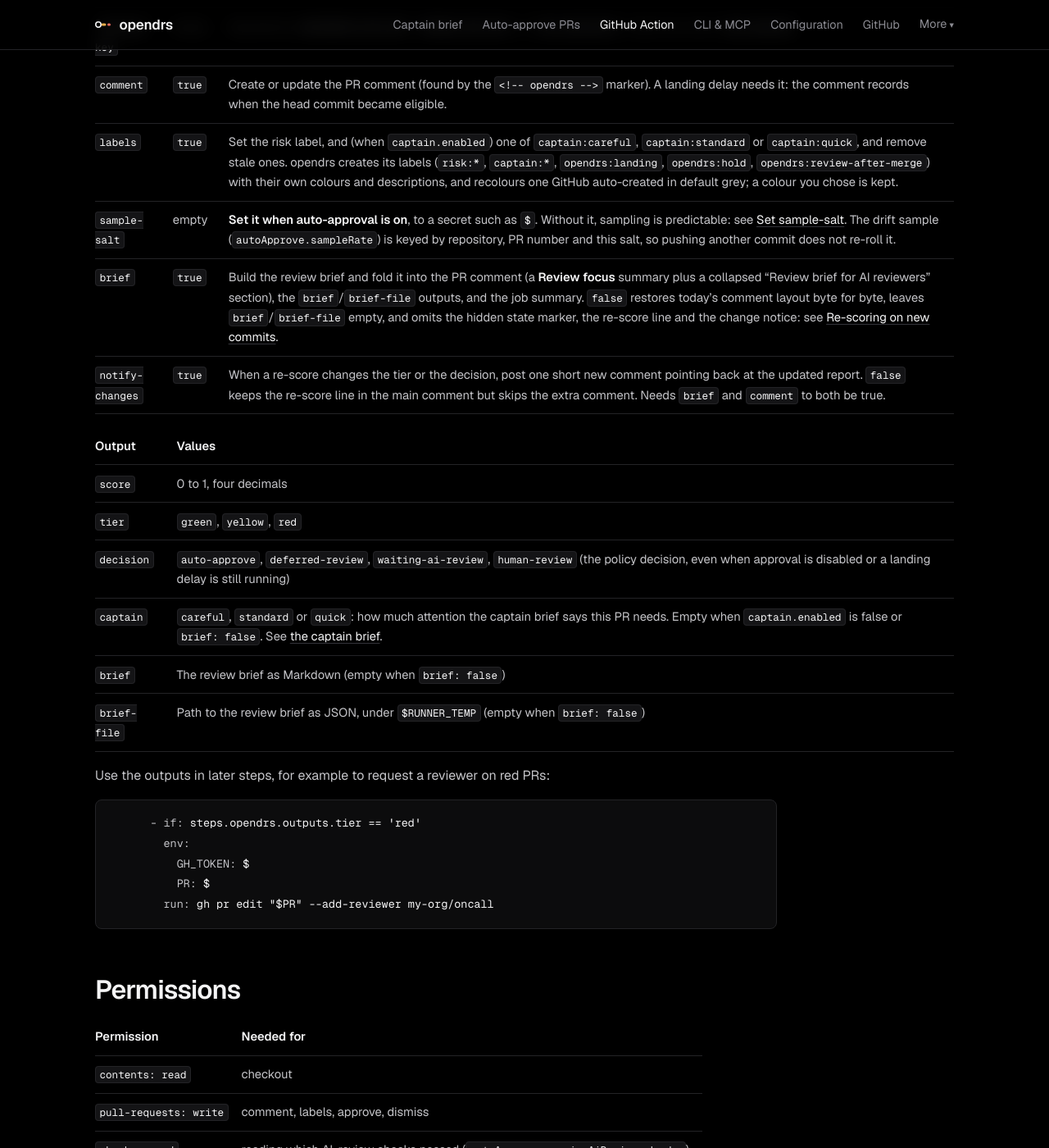
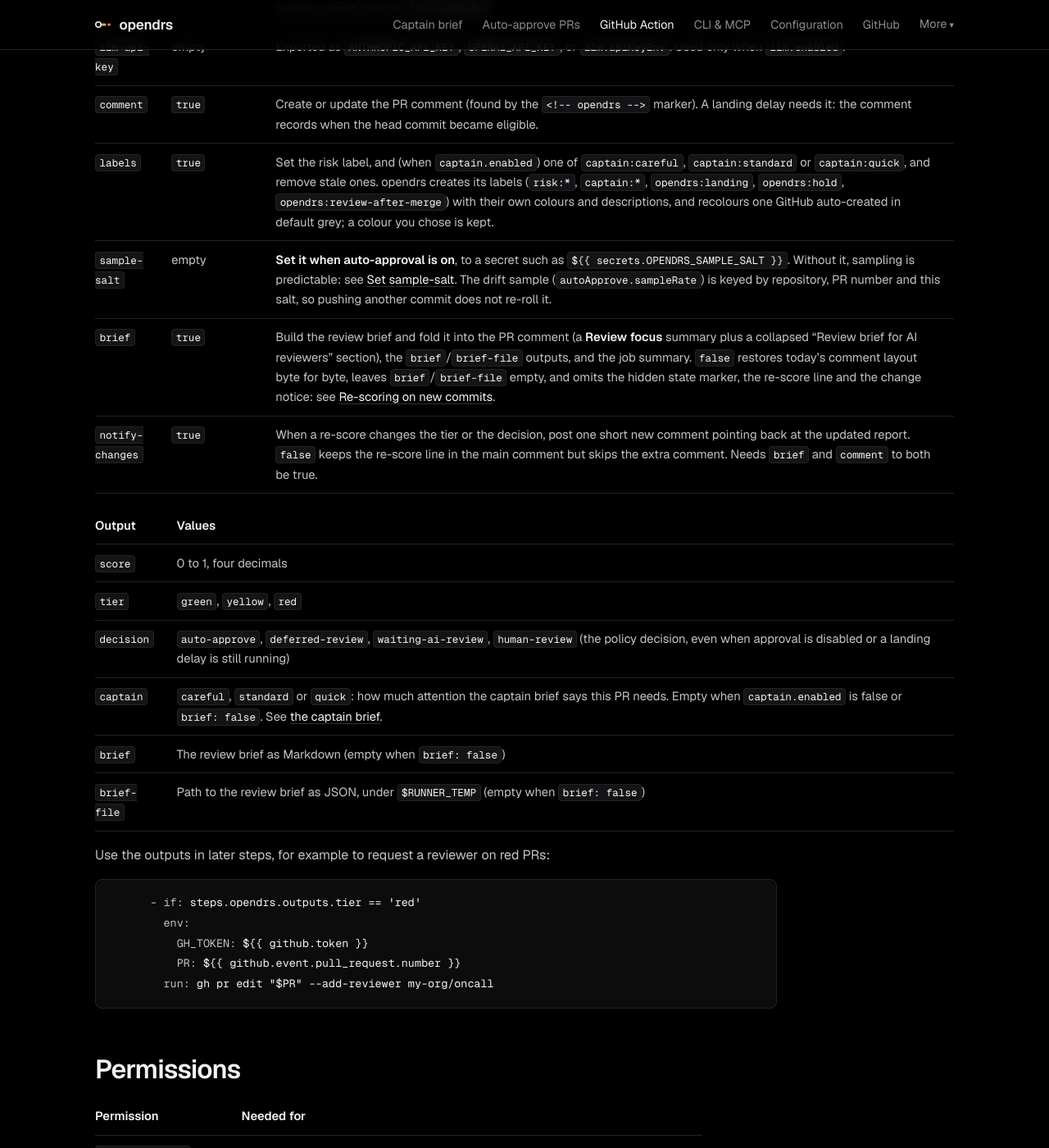
Before and after one commit to actions-marketplace-validations/error-path_opendrs, a Jekyll site: the page built from docs/github-action.md, in a window 1280 px wide and 1400 px high, scrolled down 1816 px. Shown: the whole window at 82% size. Built offline with Jekyll 4.4.1, drawn with Linux system fonts in a browser that asks for light colours; some of the changed text lies outside the part shown.

Commit message:
docs(site): stop Liquid from eating ${{ }} in workflow examples
Jekyll runs Liquid over the Markdown, so every GitHub Actions expression
rendered as a bare "$", and the three with "!" or "==" failed to parse.
Wrap each affected code block (and the two inline table cells) in
{% raw %}...{% endraw %}.

Co-Authored-By: Claude Opus 5.5 <noreply@anthropic.com>

````diff
--- a/docs/github-action.md
+++ b/docs/github-action.md
@@ -12,6 +12,7 @@ them to the merge queue.
 
 ## Minimal workflow (comment-only)
 
+{% raw %}
 ```yaml
 name: opendrs
 on:
@@ -34,6 +35,7 @@ jobs:
       - uses: error-path/opendrs@v0
         id: opendrs
 ```
+{% endraw %}
 
 `fetch-depth: 0` is required. opendrs reads past commits (authors, earlier fixes and reverts),
 computes the merge-base of the PR, and reads the config from the base commit. With a shallow clone
@@ -62,12 +64,12 @@ opendrs checks out and reads the PR's code. opendrs scores on events that carry
 
 | Input | Default | Meaning |
 |---|---|---|
-| `github-token` | `${{ github.token }}` | Token for the REST and GraphQL APIs. |
+| `github-token` | {% raw %}`${{ github.token }}`{% endraw %} | Token for the REST and GraphQL APIs. |
 | `base-config` | `true` | Read `.opendrs.yml` and the model from the PR's base commit. Leave it on. When `false`, the `llm` section and the `model` path still come from the base commit, so a PR cannot send the LLM key to its own `llm.baseUrl` or export another secret through `llm.apiKeyEnv`. |
 | `llm-api-key` | empty | Exported as `ANTHROPIC_API_KEY`, `OPENAI_API_KEY`, or `llm.apiKeyEnv`. Used only when `llm.enabled`. |
 | `comment` | `true` | Create or update the PR comment (found by the `<!-- opendrs -->` marker). A landing delay needs it: the comment records when the head commit became eligible. |
 | `labels` | `true` | Set the risk label, and (when `captain.enabled`) one of `captain:careful`, `captain:standard` or `captain:quick`, and remove stale ones. opendrs creates its labels (`risk:*`, `captain:*`, `opendrs:landing`, `opendrs:hold`, `opendrs:review-after-merge`) with their own colours and descriptions, and recolours one GitHub auto-created in default grey; a colour you chose is kept. |
-| `sample-salt` | empty | **Set it when auto-approval is on**, to a secret such as `${{ secrets.OPENDRS_SAMPLE_SALT }}`. Without it, sampling is predictable: see [Set sample-salt](#set-sample-salt). The drift sample (`autoApprove.sampleRate`) is keyed by repository, PR number and this salt, so pushing another commit does not re-roll it. |
+| `sample-salt` | empty | **Set it when auto-approval is on**, to a secret such as {% raw %}`${{ secrets.OPENDRS_SAMPLE_SALT }}`{% endraw %}. Without it, sampling is predictable: see [Set sample-salt](#set-sample-salt). The drift sample (`autoApprove.sampleRate`) is keyed by repository, PR number and this salt, so pushing another commit does not re-roll it. |
 | `brief` | `true` | Build the review brief and fold it into the PR comment (a **Review focus** summary plus a collapsed "Review brief for AI reviewers" section), the `brief`/`brief-file` outputs, and the job summary. `false` restores today's comment layout byte for byte, leaves `brief`/`brief-file` empty, and omits the hidden state marker, the re-score line and the change notice: see [Re-scoring on new commits](#re-scoring-on-new-commits). |
 | `notify-changes` | `true` | When a re-score changes the tier or the decision, post one short new comment pointing back at the updated report. `false` keeps the re-score line in the main comment but skips the extra comment. Needs `brief` and `comment` to both be true. |
 
@@ -82,6 +84,7 @@ opendrs checks out and reads the PR's code. opendrs scores on events that carry
 
 Use the outputs in later steps, for example to request a reviewer on red PRs:
 
+{% raw %}
 ```yaml
       - if: steps.opendrs.outputs.tier == 'red'
         env:
@@ -89,6 +92,7 @@ Use the outputs in later steps, for example to request a reviewer on red PRs:
           PR: ${{ github.event.pull_request.number }}
         run: gh pr edit "$PR" --add-reviewer my-org/oncall
 ```
+{% endraw %}
 
 ## Permissions
 
@@ -129,11 +133,13 @@ default empty salt, anyone can compute it**: for example, that `acme/app#107` is
 `#108` is not, and so open a risky PR when the next number is one that will not be sampled. Store
 a random secret and pass it:
 
+{% raw %}
 ```yaml
       - uses: error-path/opendrs@v0
         with:
           sample-salt: ${{ secrets.OPENDRS_SAMPLE_SALT }}
 ```
+{% endraw %}
 
 While `autoApprove.enabled` is true, `sampleRate` is above 0 and no salt is set, every run logs the
 warning "sampling is predictable; set sample-salt to a secret" and repeats it in the PR comment.
@@ -237,6 +243,7 @@ If the AI review has not finished when opendrs runs, the decision is `waiting-ai
 simplest way to avoid that race is one workflow where opendrs runs after the review job, whose
 check run is named after the job:
 
+{% raw %}
 ```yaml
 name: review
 on:
@@ -268,6 +275,7 @@ jobs:
           fetch-depth: 0
       - uses: error-path/opendrs@v0
 ```
+{% endraw %}
 
 A check that merely ran is not a passed review: make the review job fail when it finds a blocking
 issue. opendrs counts a check when the latest check run with that exact name concluded `success`
@@ -354,6 +362,7 @@ checkout and runs the same per-PR flow (score, comment, labels, approval). A PR
 job fails at the end if any PR failed. The checkout must be the default branch with
 `fetch-depth: 0`, so the base commit and the history are present:
 
+{% raw %}
 ```yaml
 on:
   pull_request:
@@ -373,6 +382,7 @@ jobs:
           fetch-depth: 0
       - uses: error-path/opendrs@v0
 ```
+{% endraw %}
 
 The same `concurrency` block serves both: a sweep has no PR number, so sweeps share the group
 `opendrs-`, and the next one queues behind a running one instead of cancelling it, so a long sweep
````
Also changed, not shown: docs/auto-approve.md (+4 -0 lines), docs/llm-reviewers.md (+4 -0 lines).
